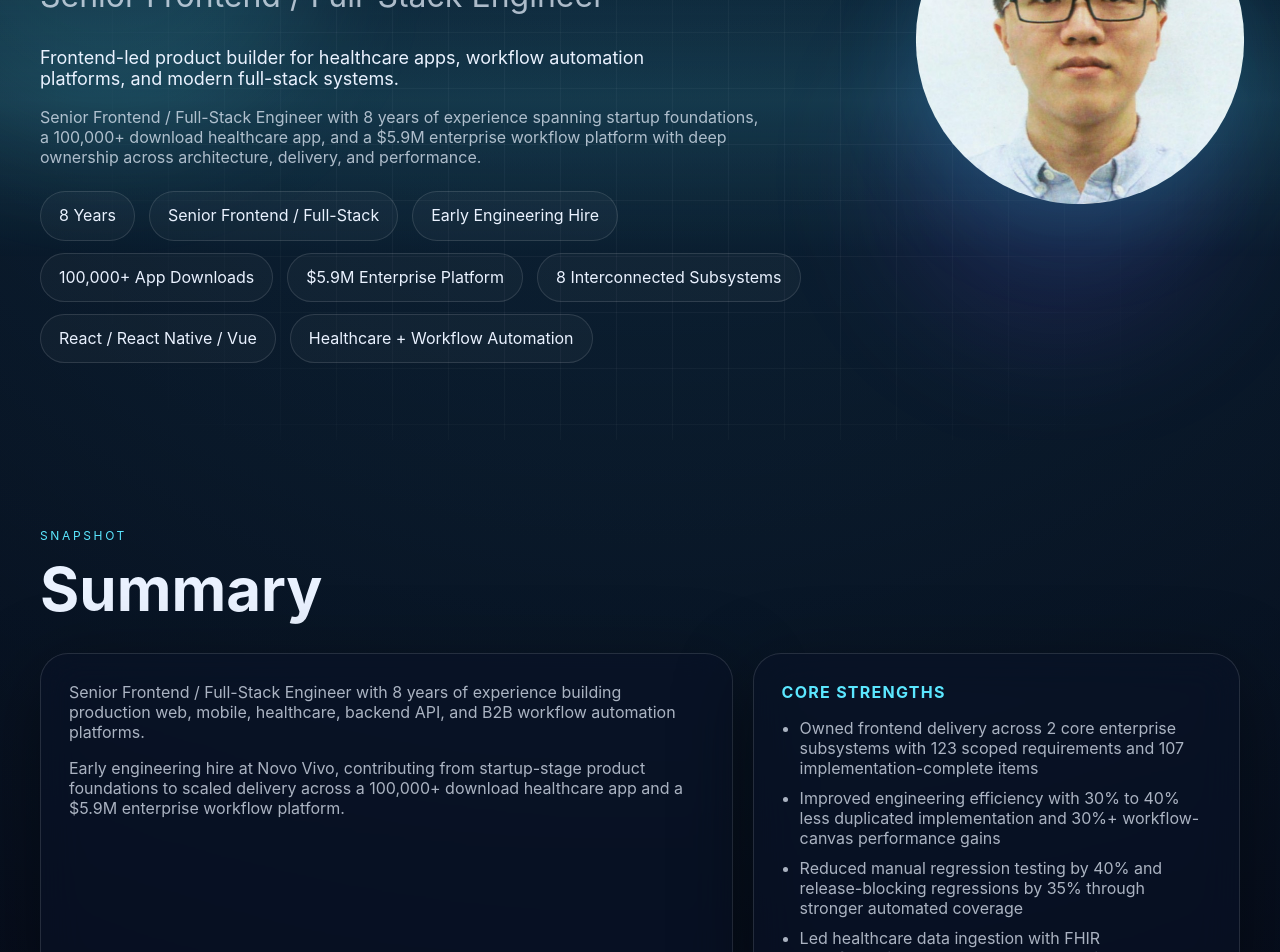
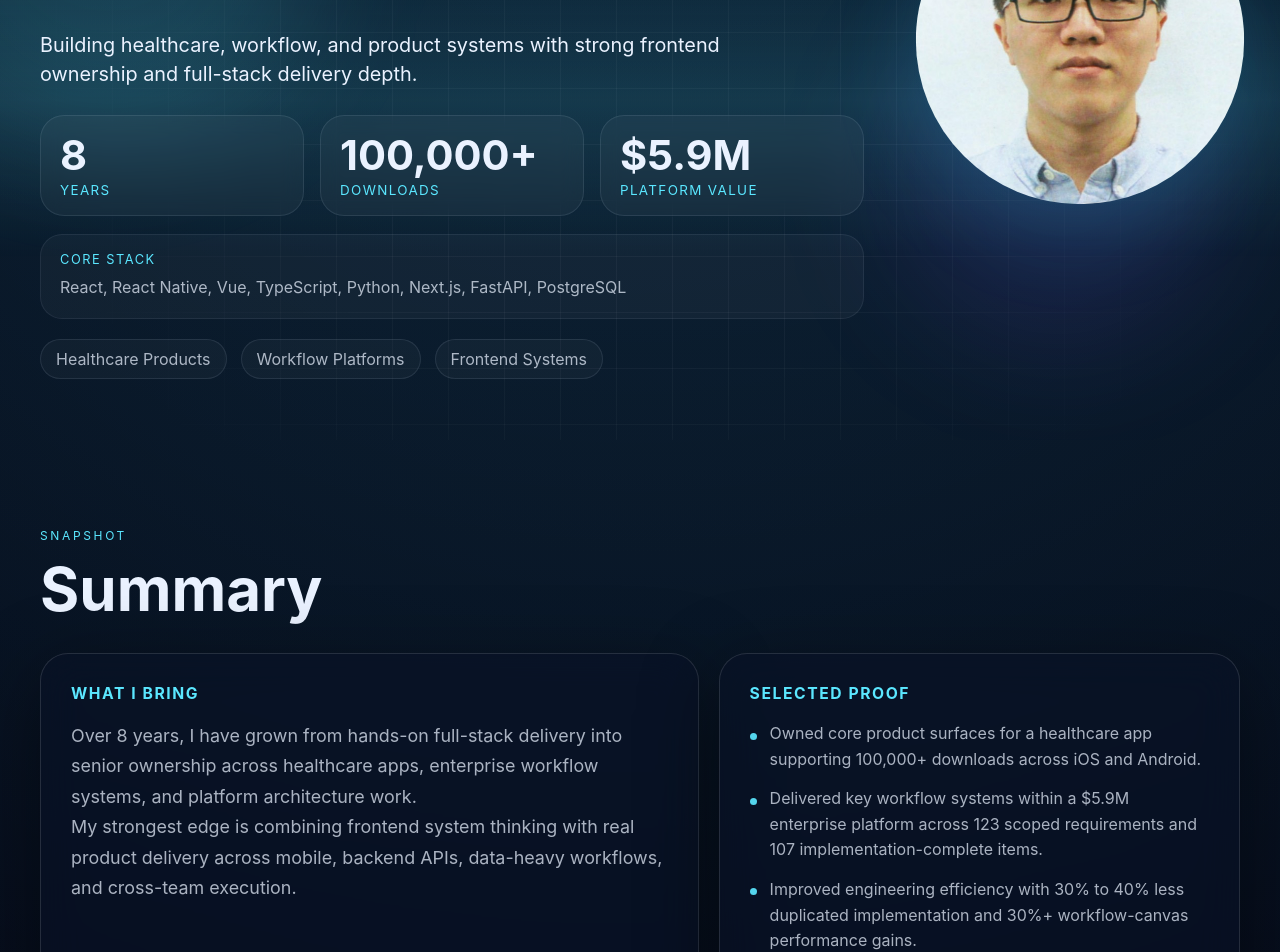
Before and after one commit to HaiyangZhang-1994/HaiyangZhang-1994.github.io, a React (Vite) app: page / in a window 1280 px wide. Shown: the part 360-1312 px from the top of the page. Built offline with nearby package versions, Linux system fonts and the light colour scheme.

Commit message:
feat: redesign hero and summary sections

```diff
--- a/src/data/siteContent.js
+++ b/src/data/siteContent.js
@@ -5,9 +5,19 @@ export const siteContent = {
     name: 'Haiyang Zhang',
     role: 'Senior Frontend / Full-Stack Engineer',
     tagline:
-      'Frontend-led product builder for healthcare apps, workflow automation platforms, and modern full-stack systems.',
-    blurb:
-      'Senior Frontend / Full-Stack Engineer with 8 years of experience spanning startup foundations, a 100,000+ download healthcare app, and a $5.9M enterprise workflow platform with deep ownership across architecture, delivery, and performance.',
+      'Building healthcare, workflow, and product systems with strong frontend ownership and full-stack delivery depth.',
+    stats: [
+      { value: '8', label: 'Years' },
+      { value: '100,000+', label: 'Downloads' },
+      { value: '$5.9M', label: 'Platform Value' },
+    ],
+    stackLine:
+      'React, React Native, Vue, TypeScript, Python, Next.js, FastAPI, PostgreSQL',
+    focusAreas: [
+      'Healthcare Products',
+      'Workflow Platforms',
+      'Frontend Systems',
+    ],
     avatar: { src: publicAsset('avatar.jpg'), alt: 'Haiyang Zhang portrait' },
     primaryCta: { label: 'Download Resume', href: publicAsset('resume.pdf') },
     secondaryCta: {
@@ -15,31 +25,21 @@ export const siteContent = {
       href: 'https://www.linkedin.com/in/haiyang-zhang-122687135/',
     },
   },
-  identitySignals: [
-    '8 Years',
-    'Senior Frontend / Full-Stack',
-    'Early Engineering Hire',
-    '100,000+ App Downloads',
-    '$5.9M Enterprise Platform',
-    '8 Interconnected Subsystems',
-    'React / React Native / Vue',
-    'Healthcare + Workflow Automation',
-  ],
   summaryParagraphs: [
-    'Senior Frontend / Full-Stack Engineer with 8 years of experience building production web, mobile, healthcare, backend API, and B2B workflow automation platforms.',
-    'Early engineering hire at Novo Vivo, contributing from startup-stage product foundations to scaled delivery across a 100,000+ download healthcare app and a $5.9M enterprise workflow platform.',
+    'Over 8 years, I have grown from hands-on full-stack delivery into senior ownership across healthcare apps, enterprise workflow systems, and platform architecture work.',
+    'My strongest edge is combining frontend system thinking with real product delivery across mobile, backend APIs, data-heavy workflows, and cross-team execution.',
   ],
   summaryHighlights: [
-    'Owned frontend delivery across 2 core enterprise subsystems with 123 scoped requirements and 107 implementation-complete items',
-    'Improved engineering efficiency with 30% to 40% less duplicated implementation and 30%+ workflow-canvas performance gains',
-    'Reduced manual regression testing by 40% and release-blocking regressions by 35% through stronger automated coverage',
-    'Led healthcare data ingestion with FHIR transformations that cut EHR payload size by 70%',
+    'Owned core product surfaces for a healthcare app supporting 100,000+ downloads across iOS and Android.',
+    'Delivered key workflow systems within a $5.9M enterprise platform across 123 scoped requirements and 107 implementation-complete items.',
+    'Improved engineering efficiency with 30% to 40% less duplicated implementation and 30%+ workflow-canvas performance gains.',
+    'Led healthcare data ingestion with FHIR transformations that reduced EHR payload size by 70%.',
   ],
   experienceChapters: [
     {
-      subtitle: 'Novo Vivo | Senior Frontend / Full-Stack Engineer and Early Engineering Hire',
-      title: 'Healthcare Mobile App Platform',
-      period: 'Sep 2018 - Present',
+      subtitle: 'Lavita | Full-Stack Engineer',
+      title: 'Healthcare AI App Foundations',
+      period: 'Sep 2018 - Dec 2022',
       summary:
         'Owned core mobile product surfaces for a React Native and Expo healthcare app with 100,000+ downloads, shipping onboarding, health-data upload, AI chat, and account flows across iOS and Android.',
       highlights: [
@@ -51,9 +51,9 @@ export const siteContent = {
       stack: ['React Native', 'Expo', 'Express.js', 'FastAPI', 'PostgreSQL', 'FHIR'],
     },
     {
-      subtitle: 'Novo Vivo | Frontend Engineer and Workflow Platform Developer',
-      title: 'Workflow Automation Platform - $5.9M 8-Subsystem Enterprise Platform',
-      period: '2018 - Present',
+      subtitle: 'Lavita | Senior Full-Stack Engineer',
+      title: 'Workflow Automation Platform Core Delivery',
+      period: 'Jan 2023 - Feb 2025',
       summary:
         'Designed and developed major frontend modules within a Vue.js and Nuxt.js B2B workflow automation platform spanning 8 interconnected subsystems, with direct ownership of compute node management and data collaboration management.',
       highlights: [
@@ -65,9 +65,9 @@ export const siteContent = {
       stack: ['Vue.js', 'Nuxt.js', 'Workflow Automation', 'GraphQL', 'Cypress', 'Playwright'],
     },
     {
-      subtitle: 'Novo Vivo | Senior Frontend and Platform Architecture Ownership',
-      title: 'Workflow Automation Platform Refactor',
-      period: '2018 - Present',
+      subtitle: 'Lavita | Senior Full-Stack Engineer',
+      title: 'Workflow Automation Platform Refactor Leadership',
+      period: 'Mar 2025 - Present',
       summary:
         'Led the refactor of 2 subsystem families within the broader workflow platform, converting repeated delivery patterns into a reusable foundation for customer-specific implementations.',
       highlights: [
--- a/src/sections/HeroSection.jsx
+++ b/src/sections/HeroSection.jsx
@@ -1,7 +1,6 @@
 import { motion } from 'motion/react';
 import { siteContent } from '../data/siteContent';
 import { Reveal } from '../components/Reveal';
-import { SignalPill } from '../components/SignalPill';
 import { BackgroundCanvas } from '../components/BackgroundCanvas';
 import styles from './HeroSection.module.css';
 
@@ -33,28 +32,37 @@ export function HeroSection() {
             initial={{ opacity: 0, y: 24 }}
             animate={{ opacity: 1, y: 0 }}
             transition={{ delay: 0.24 }}
-            className={styles.blurb}
+            className={styles.tagline}
           >
             {hero.tagline}
           </motion.p>
-          <motion.p
+          <motion.div
             initial={{ opacity: 0, y: 24 }}
             animate={{ opacity: 1, y: 0 }}
             transition={{ delay: 0.3 }}
-            className={styles.detail}
+            className={styles.statsGrid}
           >
-            {hero.blurb}
-          </motion.p>
-          <ul className={styles.signals} aria-label="Professional signals">
-            {siteContent.identitySignals.map((signal, index) => (
+            {hero.stats.map((item) => (
+              <div key={item.label} className={styles.statCard}>
+                <span className={styles.statValue}>{item.value}</span>
+                <span className={styles.statLabel}>{item.label}</span>
+              </div>
+            ))}
+          </motion.div>
+          <Reveal className={styles.stackRail} direction="up" delay={0.34}>
+            <span className={styles.stackLabel}>Core Stack</span>
+            <p className={styles.stackText}>{hero.stackLine}</p>
+          </Reveal>
+          <ul className={styles.focusList} aria-label="Primary focus areas">
+            {hero.focusAreas.map((signal, index) => (
               <Reveal
                 as="li"
                 key={signal}
-                className={styles.signalItem}
+                className={styles.focusItem}
                 direction={index % 2 === 0 ? 'right' : 'left'}
-                delay={0.28 + index * 0.04}
+                delay={0.38 + index * 0.04}
               >
-                <SignalPill label={signal} />
+                <span className={styles.focusPill}>{signal}</span>
               </Reveal>
             ))}
           </ul>
--- a/src/sections/HeroSection.module.css
+++ b/src/sections/HeroSection.module.css
@@ -21,12 +21,6 @@
   min-width: 0;
 }
 
-.kicker {
-  letter-spacing: 0.24em;
-  text-transform: uppercase;
-  color: var(--accent);
-}
-
 .title {
   margin: 0;
   font-size: clamp(4rem, 12vw, 8rem);
@@ -38,30 +32,90 @@
   color: var(--text-dim);
 }
 
-.blurb {
-  max-width: 640px;
-  font-size: 1.125rem;
+.tagline {
+  max-width: 720px;
+  margin: 18px 0 0;
+  font-size: 1.24rem;
+  line-height: 1.45;
   color: var(--text);
 }
 
-.detail {
-  max-width: 720px;
-  margin-top: 16px;
-  color: var(--text-dim);
+.statsGrid {
+  display: grid;
+  grid-template-columns: repeat(3, minmax(0, 1fr));
+  gap: 16px;
+  margin-top: 26px;
 }
 
-.signals {
+.statCard {
+  display: grid;
+  gap: 6px;
+  padding: 20px 20px 18px;
+  border-radius: 24px;
+  background: rgba(255, 255, 255, 0.04);
+  box-shadow: inset 0 0 0 1px rgba(209, 230, 255, 0.1);
+  backdrop-filter: blur(10px);
+}
+
+.statValue {
+  font-size: clamp(1.9rem, 4vw, 2.6rem);
+  font-weight: 700;
+  line-height: 1;
+  color: var(--text);
+}
+
+.statLabel {
+  font-size: 0.84rem;
+  letter-spacing: 0.1em;
+  text-transform: uppercase;
+  color: var(--accent);
+}
+
+.stackRail {
+  margin-top: 18px;
+  padding: 18px 20px;
+  border-radius: 22px;
+  background: rgba(255, 255, 255, 0.035);
+  box-shadow: inset 0 0 0 1px rgba(209, 230, 255, 0.08);
+}
+
+.stackLabel {
+  display: block;
+  margin-bottom: 8px;
+  font-size: 0.8rem;
+  letter-spacing: 0.12em;
+  text-transform: uppercase;
+  color: var(--accent);
+}
+
+.stackText {
+  margin: 0;
+  color: var(--text-dim);
+  line-height: 1.6;
+}
+
+.focusList {
   display: flex;
   column-gap: 14px;
   row-gap: 12px;
   flex-wrap: wrap;
-  margin-top: 24px;
+  margin-top: 20px;
   padding: 0;
 }
 
-.signalItem {
+.focusItem {
   display: inline-flex;
   list-style: none;
+}
+
+.focusPill {
+  display: inline-flex;
+  align-items: center;
+  padding: 10px 16px;
+  border-radius: 999px;
+  color: var(--text-dim);
+  background: rgba(255, 255, 255, 0.03);
+  box-shadow: inset 0 0 0 1px rgba(209, 230, 255, 0.1);
 }
 
 .avatarShell {
@@ -100,6 +154,12 @@
   filter: saturate(0.92) contrast(1.04);
 }
 
+@media (max-width: 860px) {
+  .statsGrid {
+    grid-template-columns: 1fr;
+  }
+}
+
 @media (max-width: 720px) {
   .hero {
     min-height: 86vh;
--- a/src/sections/SummarySection.jsx
+++ b/src/sections/SummarySection.jsx
@@ -8,6 +8,7 @@ export function SummarySection() {
     <SectionFrame eyebrow="Snapshot" title="Summary" id="summary">
       <div className={styles.grid}>
         <Reveal className={`${styles.panel} glass-surface`} direction="right">
+          <h3 className={styles.subheading}>What I Bring</h3>
           {siteContent.summaryParagraphs.map((paragraph) => (
             <p key={paragraph} className={styles.paragraph}>
               {paragraph}
@@ -15,7 +16,7 @@ export function SummarySection() {
           ))}
         </Reveal>
         <Reveal className={`${styles.panel} glass-surface`} direction="left" delay={0.08}>
-          <h3 className={styles.subheading}>Core Strengths</h3>
+          <h3 className={styles.subheading}>Selected Proof</h3>
           <ul className={styles.list}>
             {siteContent.summaryHighlights.map((item) => (
               <li key={item}>{item}</li>
--- a/src/sections/SummarySection.module.css
+++ b/src/sections/SummarySection.module.css
@@ -1,39 +1,53 @@
 .grid {
   display: grid;
-  grid-template-columns: minmax(0, 1.35fr) minmax(280px, 0.95fr);
+  grid-template-columns: minmax(0, 1.2fr) minmax(300px, 0.95fr);
   gap: 20px;
 }
 
 .panel {
-  padding: 28px;
+  padding: 30px;
   border-radius: var(--radius-lg);
+}
+
+.subheading {
+  margin: 0 0 18px;
+  font-size: 0.98rem;
+  letter-spacing: 0.1em;
+  text-transform: uppercase;
+  color: var(--accent);
 }
 
 .paragraph {
   margin: 0;
   color: var(--text-dim);
-}
-
-.paragraph + .paragraph {
-  margin-top: 16px;
-}
-
-.subheading {
-  margin: 0 0 16px;
-  font-size: 1rem;
-  letter-spacing: 0.08em;
-  text-transform: uppercase;
-  color: var(--accent);
+  font-size: 1.12rem;
+  line-height: 1.7;
 }
 
 .list {
   margin: 0;
-  padding-left: 18px;
+  padding: 0;
+  display: grid;
+  gap: 14px;
   color: var(--text-dim);
 }
 
-.list li + li {
-  margin-top: 10px;
+.list li {
+  list-style: none;
+  position: relative;
+  padding-left: 20px;
+  line-height: 1.6;
+}
+
+.list li::before {
+  content: '';
+  position: absolute;
+  left: 0;
+  top: 0.72em;
+  width: 7px;
+  height: 7px;
+  border-radius: 999px;
+  background: rgba(91, 231, 255, 0.92);
 }
 
 @media (max-width: 860px) {
```
Also changed, not shown: 2 other files (tests, documents, lock files or other folders).
